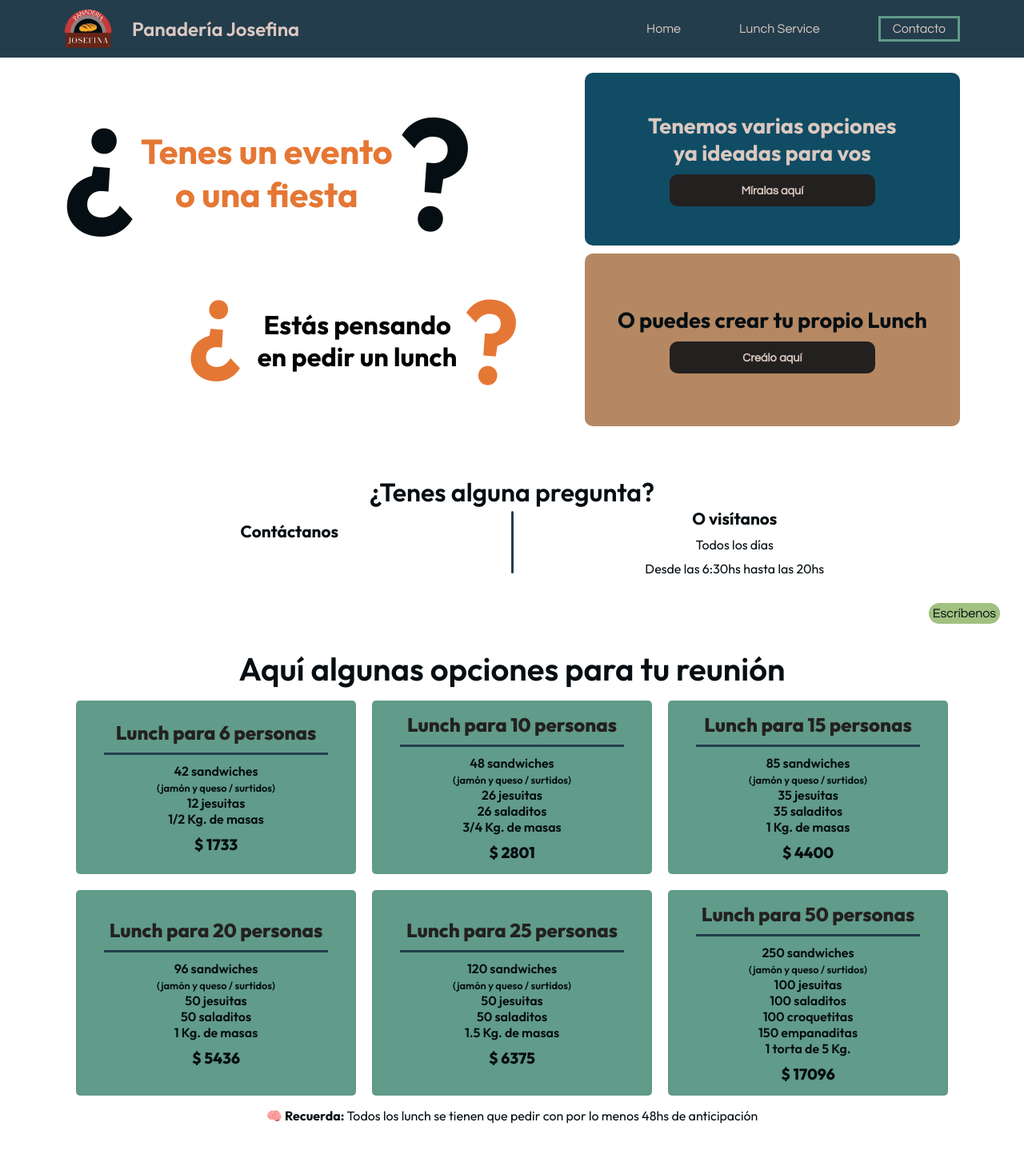
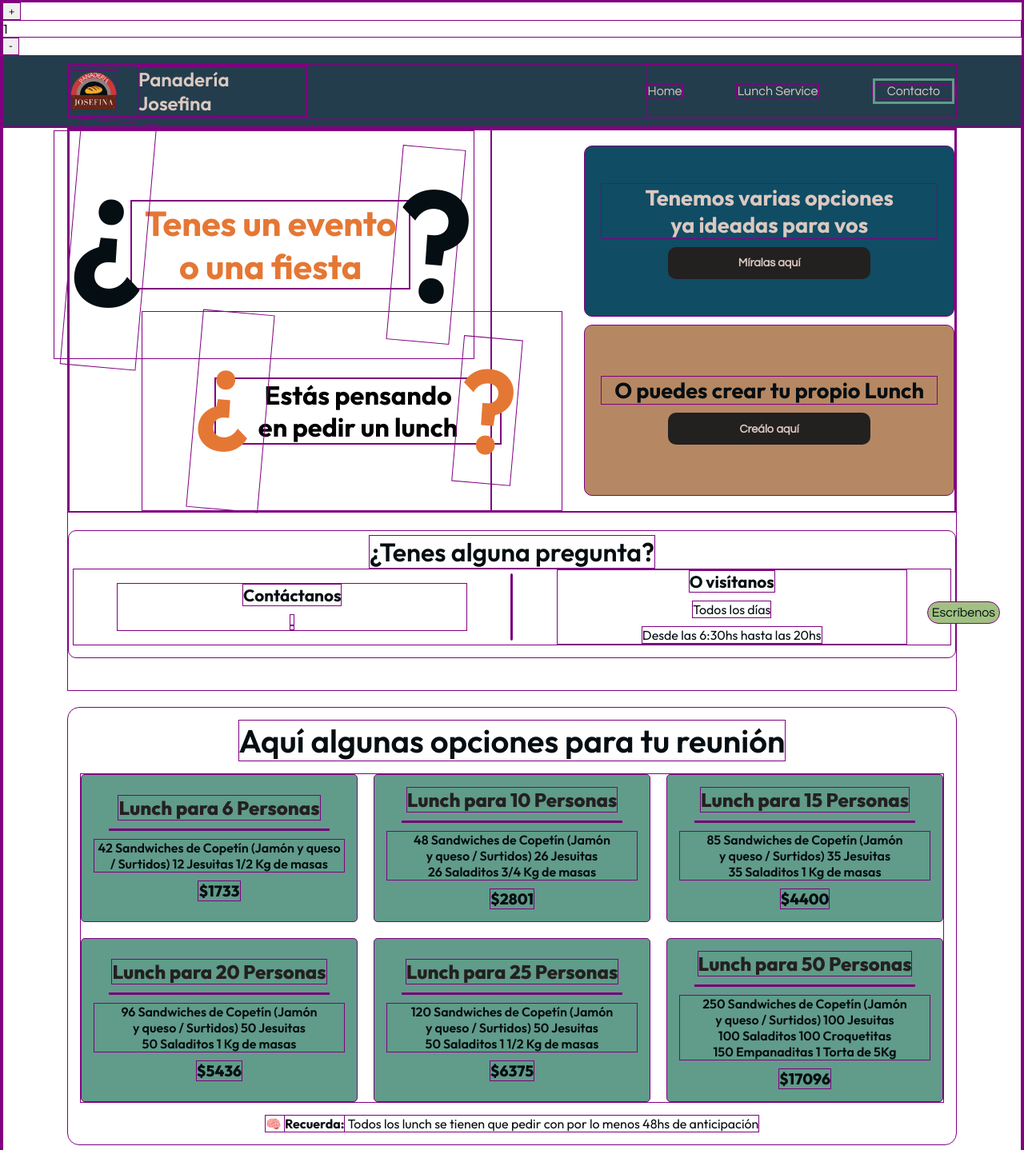
Before and after one commit to Veneburon15/panaderia_josefina, a React (Vite) app: page /lunchService in a window 1280 px wide. Shown: the top 1438 px of the page at 80% size. Built offline with nearby package versions, Linux system fonts and the light colour scheme.

Commit message:
AsycnMock Creation and Promises initialization. RecommendedLunch Section rendering optimization

```diff
--- a/src/App.jsx
+++ b/src/App.jsx
@@ -6,12 +6,14 @@ import Navbar from './Components/Navbar';
 import Footer from './Components/Footer';
 import WhatsAppButton from './Components/WhatsappButton';
 import LunchService from './Pages/LunchService/LunchService';
+import Counter from './Components/Funtionalities/Counter';
 
 
 function App() {
   return (
     <>
       <BrowserRouter>
+        <Counter/>
         <Navbar/>
         <Routes>
           <Route path="/" element={<HomePage />} />
--- /dev/null
+++ b/src/Components/Funtionalities/Counter.jsx
@@ -0,0 +1,29 @@
+import { useState } from "react";
+
+const Counter = () => {
+    const [count, setCount] = useState(1);
+
+    //FUNCTION TO ADD ITEMS TO THE COUNTER
+    const addItems = () => {
+        //Este if es para agregar un valor maximo de cosas y dependerá del stock (ya se que no vamos a necesitar stock)
+        // if (count < 10){}
+        setCount(count + 1);
+    }
+
+    //FUNCTION TO SUSTRACT ITEMS FROM THE COUNTER
+    const sustractItems = () => {
+        if (count > 1){
+            setCount(count - 1);
+        }
+    }
+
+    return (
+        <>
+            <button onClick={addItems}> + </button>
+            <p> {count} </p>
+            <button onClick={sustractItems}> - </button>
+        </>
+  )
+}
+
+export default Counter
--- a/src/Components/Navbar.jsx
+++ b/src/Components/Navbar.jsx
@@ -1,25 +1,37 @@
+import { useEffect, useState } from 'react';
 import { Link, NavLink } from 'react-router-dom';
 import Logo from '../assets/Icons/Logo_Panaderia.png'
 
+
 const Navbar = () => {
+    const [pestaña, setPestaña] = useState("");
+
+    useEffect (() => {
+      document.title = `Panadería Josefina SRL ${pestaña}`
+    }, [pestaña])
+
+    const handleClick = (pestaña) => {
+      setPestaña(pestaña);
+    }
+
     return (
         <header>
             <nav className='navBar'>
                 <div className='navRightDiv'>
-                <Link to='/' className='backToHome'>
+                    <Link to='/' className='backToHome' onClick={() => handleClick('')}>
                         <img src={Logo} alt="Logo Panadería Josefina" className='logo' />
                         <h2 className='bakeryHeader'>Panadería Josefina</h2>
                     </Link>
                 </div>
                 <ul className=''>
                     <li >
-                    <NavLink to='/' className='navText' > Home </NavLink>
+                        <NavLink to='/' className='navText' onClick={() => handleClick('')}> Home </NavLink>
                     </li>
                     <li >
-                    <NavLink to='/lunchService' className='navText' > Lunch Service </NavLink>
+                        <NavLink to='/lunchService' className='navText' onClick={() => handleClick('- Lunch Service')}> Lunch Service </NavLink>
                     </li>
                     <li >
-                    <NavLink to='/contact' className='navText contactLink'> Contacto </NavLink>
+                        <NavLink to='/contact' className='navText contactLink' onClick={() => handleClick('- Contacto')}> Contacto </NavLink>
                     </li>
                     {/* <li >
                         <NavLink to='/Contactanos' className="contactButton" > Contáctanos </NavLink>
--- a/src/Pages/LunchService/sections/CustomLunchComponents/ProductPicking.jsx
+++ b/src/Pages/LunchService/sections/CustomLunchComponents/ProductPicking.jsx
@@ -1,6 +1,6 @@
 import React, { useState } from 'react';
 
-const ProductPicking = ({ onAddProduct }) => {
+const ProductPicking = ({ onAddProduct }, Lunchs) => {
     // // // TOGGLE FUNCTIONALITY
     const [activeSections, setActiveSections] = useState({
       sandwicheria: false,
@@ -34,6 +34,7 @@ const ProductPicking = ({ onAddProduct }) => {
         alert('Este producto ya ha sido agregado.');
     }
     };
+
 
     return (
         <section className="productTypeSection">
--- a/src/Pages/LunchService/sections/RecommendedLunch.jsx
+++ b/src/Pages/LunchService/sections/RecommendedLunch.jsx
@@ -1,10 +1,22 @@
-import React, { forwardRef } from 'react'
+import React, { forwardRef, useEffect, useState } from 'react'
+import { getLunchs } from '../../../async';
+import MadeLunchContainer from './RecommendedLunchComponents/MadeLunchContainer';
 
 const RecommendedLunch = ({}, recommendedSection) => {
+  const [lunchs, setLunchs] = useState([]);
+
+  useEffect(() => {
+    getLunchs()
+      .then(response => setLunchs(response))
+      .catch((error => console.log(error)))
+  }, []);
+
+
   return (
     <section ref={recommendedSection} className='recommendedLunch'>
       <h2>Aquí algunas opciones para tu reunión</h2>
-      <div className='madeLunchContainer'>
+      <MadeLunchContainer lunchs={lunchs}/>
+      {/* <div className='madeLunchContainer'>
         <div className='madeLunch'>
           <h4>Lunch para 6 personas</h4>
           <span className='decorationSpan'></span>
@@ -66,7 +78,7 @@ const RecommendedLunch = ({}, recommendedSection) => {
           1 torta de 5 Kg.</p>
           <p className='price'>$ 17096</p>
         </div>
-      </div>
+      </div> */}
       <p>🧠 <strong>Recuerda:</strong> Todos los lunch se tienen que pedir con por lo menos 48hs de anticipación</p>
     </section>
   )
--- /dev/null
+++ b/src/Pages/LunchService/sections/RecommendedLunchComponents/Item.jsx
@@ -0,0 +1,14 @@
+import React from 'react'
+
+const Item = ({id, cantidadPersonas, productosLunch, precio}) => {
+  return (
+    <div className='madeLunch'>
+        <h4> Lunch para {cantidadPersonas}</h4>
+        <span className='decorationSpan'></span>
+        <p className='lunchContent'>{productosLunch}</p>
+        <p className='price'>{precio}</p>
+    </div>
+  )
+}
+
+export default Item
--- /dev/null
+++ b/src/Pages/LunchService/sections/RecommendedLunchComponents/MadeLunchContainer.jsx
@@ -0,0 +1,12 @@
+import React from 'react'
+import Item from './Item'
+
+const MadeLunchContainer = ({lunchs}) => {
+  return (
+    <div className='madeLunchContainer'>
+        {lunchs.map(lunch => <Item key={lunch.id} {...lunch}/>)}
+    </div>
+  )
+}
+
+export default MadeLunchContainer
--- /dev/null
+++ b/src/async.js
@@ -0,0 +1,265 @@
+const Lunchs = [
+    {
+        id: 1,
+        cantidadPersonas: '6 Personas',
+        productosLunch: '42 Sandwiches de Copetín (Jamón y queso / Surtidos) 12 Jesuitas 1/2 Kg de masas',
+        precio: '$1733',
+    },
+    {
+        id: 2,
+        cantidadPersonas: '10 Personas',
+        productosLunch: '48 Sandwiches de Copetín (Jamón y queso / Surtidos) 26 Jesuitas 26 Saladitos 3/4 Kg de masas',
+        precio: '$2801',
+    },
+    {
+        id: 3,
+        cantidadPersonas: '15 Personas',
+        productosLunch: '85 Sandwiches de Copetín (Jamón y queso / Surtidos) 35 Jesuitas 35 Saladitos 1 Kg de masas',
+        precio: '$4400',
+    },
+    {
+        id: 4,
+        cantidadPersonas: '20 Personas',
+        productosLunch: '96 Sandwiches de Copetín (Jamón y queso / Surtidos) 50 Jesuitas 50 Saladitos 1 Kg de masas',
+        precio: '$5436',
+    },
+    {
+        id: 5,
+        cantidadPersonas: '25 Personas',
+        productosLunch: '120 Sandwiches de Copetín (Jamón y queso / Surtidos) 50 Jesuitas 50 Saladitos 1 1/2 Kg de masas',
+        precio: '$6375',
+    },
+    {
+        id: 6,
+        cantidadPersonas: '50 Personas',
+        productosLunch: '250 Sandwiches de Copetín (Jamón y queso / Surtidos) 100 Jesuitas 100 Saladitos 100 Croquetitas 150 Empanaditas 1 Torta de 5Kg',
+        precio: '$17096',
+    }
+]
+
+ export const getLunchs = () => {
+    return new Promise((resolve) => {
+        resolve(Lunchs)
+    })
+}
+
+
+
+const Products = [
+    // // // SANDWICHES TRIANGULARES
+    {
+        id: 1,
+        categoria: 'Sandwiches Triangulares',
+        nombre: 'Jamón y queso',
+        precioUnidad: '$28'
+    },
+    {
+        id: 2,
+        categoria: 'Sandwiches Triangulares',
+        nombre: 'Mixto',
+        precioUnidad: '$34'
+    },
+    {
+        id: 3,
+        categoria: 'Sandwiches Triangulares',
+        nombre: 'Olímpico',
+        precioUnidad: '$39'
+    },
+    {
+        id: 4,
+        categoria: 'Sandwiches Triangulares',
+        nombre: 'Olímpico de Pollo',
+        precioUnidad: '$41'
+    },
+    {
+        id: 5,
+        categoria: 'Sandwiches Triangulares',
+        nombre: 'Surtidos',
+        precioUnidad: '$29'
+    },
+    {
+        id: 6,
+        categoria: 'Sandwiches Triangulares',
+        nombre: 'Vegetariano',
+        precioUnidad: '$41'
+    },
+    {
+        id: 7,
+        categoria: 'Sandwiches Triangulares',
+        nombre: 'Bondiola/Pavita/Lomito',
+        precioUnidad: '$44'
+    },
+    // // // SANDWICHES DE COPETIN
+    {
+        id: 8,
+        categoria: 'Sandwiches Copetin',
+        nombre: 'Jamón y queso',
+        precioUnidad: '$22'
+    },
+    {
+        id: 9,
+        categoria: 'Sandwiches Copetin',
+        nombre: 'Mixtos',
+        precioUnidad: '$27'
+    },
+    {
+        id: 10,
+        categoria: 'Sandwiches Copetin',
+        nombre: 'Olímpico',
+        precioUnidad: '$29'
+    },
+    {
+        id: 11,
+        categoria: 'Sandwiches Copetin',
+        nombre: 'Olímpico de Pollo',
+        precioUnidad: '$37'
+    },
+    {
+        id: 12,
+        categoria: 'Sandwiches Copetin',
+        nombre: 'Surtidos',
+        precioUnidad: '$26'
+    },
+    {
+        id: 13,
+        categoria: 'Sandwiches Copetin',
+        nombre: 'Vegetariano',
+        precioUnidad: '$37'
+    },
+    {
+        id: 14,
+        categoria: 'Sandwiches Copetin',
+        nombre: 'Bondiola/Pavita/Lomito',
+        precioUnidad: '$39'
+    },
+    // // // BOCADITOS CALIENTES
+    {
+        id: 15,
+        categoria: 'Bocaditos Calientes',
+        nombre: 'Villaroy',
+        precioUnidad: '$28'
+    },
+    {
+        id: 16,
+        categoria: 'Bocaditos Calientes',
+        nombre: 'Arrolladitos Primavera',
+        precioUnidad: '$33'
+    },
+    {
+        id: 17,
+        categoria: 'Bocaditos Calientes',
+        nombre: 'Empanaditas (Carne/Jamón y queso/Pollo)',
+        precioUnidad: '$22'
+    },
+    {
+        id: 18,
+        categoria: 'Bocaditos Calientes',
+        nombre: 'Coquetitas',
+        precioUnidad: '$28'
+    },
+    {
+        id: 19,
+        categoria: 'Bocaditos Calientes',
+        nombre: 'Brochet de Pollo o carne (tamaño Copetin)',
+        precioUnidad: '$44'
+    },
+    {
+        id: 20,
+        categoria: 'Bocaditos Calientes',
+        nombre: 'Brochet de Pollo o Carne (tamaño Grande)',
+        precioUnidad: '$150'
+    },
+    // // // // SALADITOS
+    {
+        id: 21,
+        categoria: 'Saladitos',
+        nombre: 'Jesuitas Rellenos',
+        precioUnidad: '$30'
+    },
+    {
+        id: 22,
+        categoria: 'Saladitos',
+        nombre: 'Jesuitas Sin Relleno',
+        precioUnidad: '$28'
+    },
+    {
+        id: 23,
+        categoria: 'Saladitos',
+        nombre: 'Pastelitos de Hojaldre',
+        precioUnidad: '$22'
+    },
+    {
+        id: 24,
+        categoria: 'Saladitos',
+        nombre: 'Pebetes Rellenos',
+        precioUnidad: '$16'
+    },
+    {
+        id: 25,
+        categoria: 'Saladitos',
+        nombre: 'Pebetes Olímpicos',
+        precioUnidad: '$21'
+    },
+    {
+        id: 26,
+        categoria: 'Saladitos',
+        nombre: 'Pebetes Olímpicos de Pollo',
+        precioUnidad: '$47'
+    },
+    {
+        id: 27,
+        categoria: 'Saladitos',
+        nombre: 'Medialunitas de Jamón y queso',
+        precioUnidad: '$22'
+    },
+    {
+        id: 28,
+        categoria: 'Saladitos',
+        nombre: 'Medialunitas Sin Relleno',
+        precioUnidad: '$15'
+    },
+    {
+        id: 29,
+        categoria: 'Saladitos',
+        nombre: 'Medialunitas Olímpicas',
+        precioUnidad: '$28'
+    },
+    {
+        id: 30,
+        categoria: 'Saladitos',
+        nombre: 'Medialunita de Pavita',
+        precioUnidad: '$23'
+    },
+    {
+        id: 31,
+        categoria: 'Saladitos',
+        nombre: 'Briox de Jamón y Queso',
+        precioUnidad: '$22'
+    },
+    {
+        id: 32,
+        categoria: 'Saladitos',
+        nombre: 'Briox Olímpico',
+        precioUnidad: '$24'
+    },
+    {
+        id: 33,
+        categoria: 'Saladitos',
+        nombre: 'Briox Olímpico de Lomito',
+        precioUnidad: '$30'
+    },
+    {
+        id: 34,
+        categoria: 'Saladitos',
+        nombre: 'Brochet de Champiñones',
+        precioUnidad: '$19'
+    },
+
+
+]
+
+export const getProducts = () => {
+    return new Promise((resolve) => {
+        resolve(Products)
+    })
+}
--- a/src/scss/_lunchService.scss
+++ b/src/scss/_lunchService.scss
@@ -182,9 +182,14 @@
                     font-weight: 600;
                 }
 
-                .lunchExtraData{
-                    font-size: 0.8rem;
+                .lunchContent{
+                    margin: 0 15px;
+                    padding: 0;
                 }
+
+                // .lunchExtraData{
+                //     font-size: 0.8rem;
+                // }
 
                 .price{
                     font-size: 1.2rem;
--- a/src/scss/universal.scss
+++ b/src/scss/universal.scss
@@ -5,7 +5,7 @@
     box-sizing: border-box;
     padding: 0;
     margin: 0;
-    // border: 1px solid purple;
+    border: 1px solid purple;
 
     a {
         text-decoration: none;
```
Lines whose indentation alone changed are shown as unchanged.
